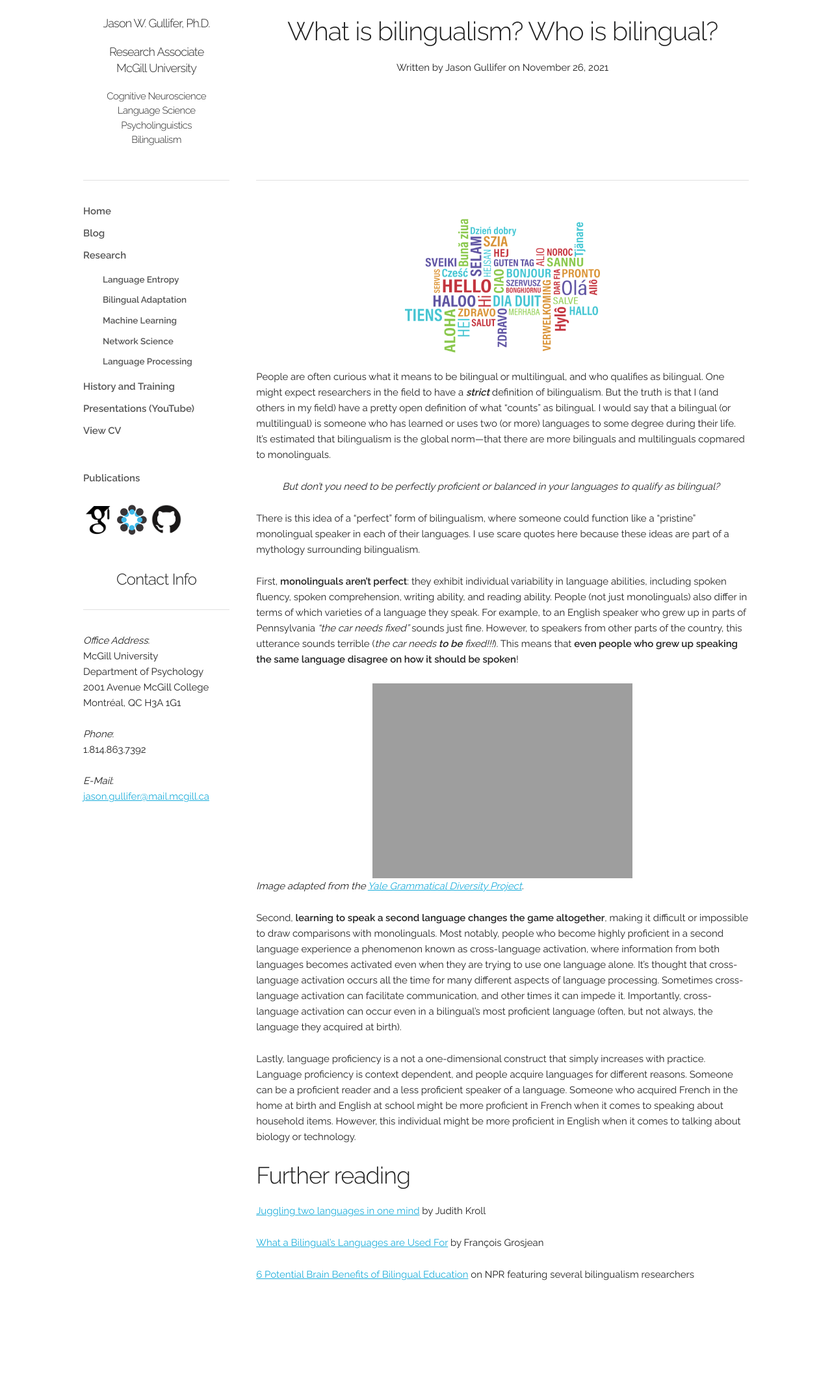
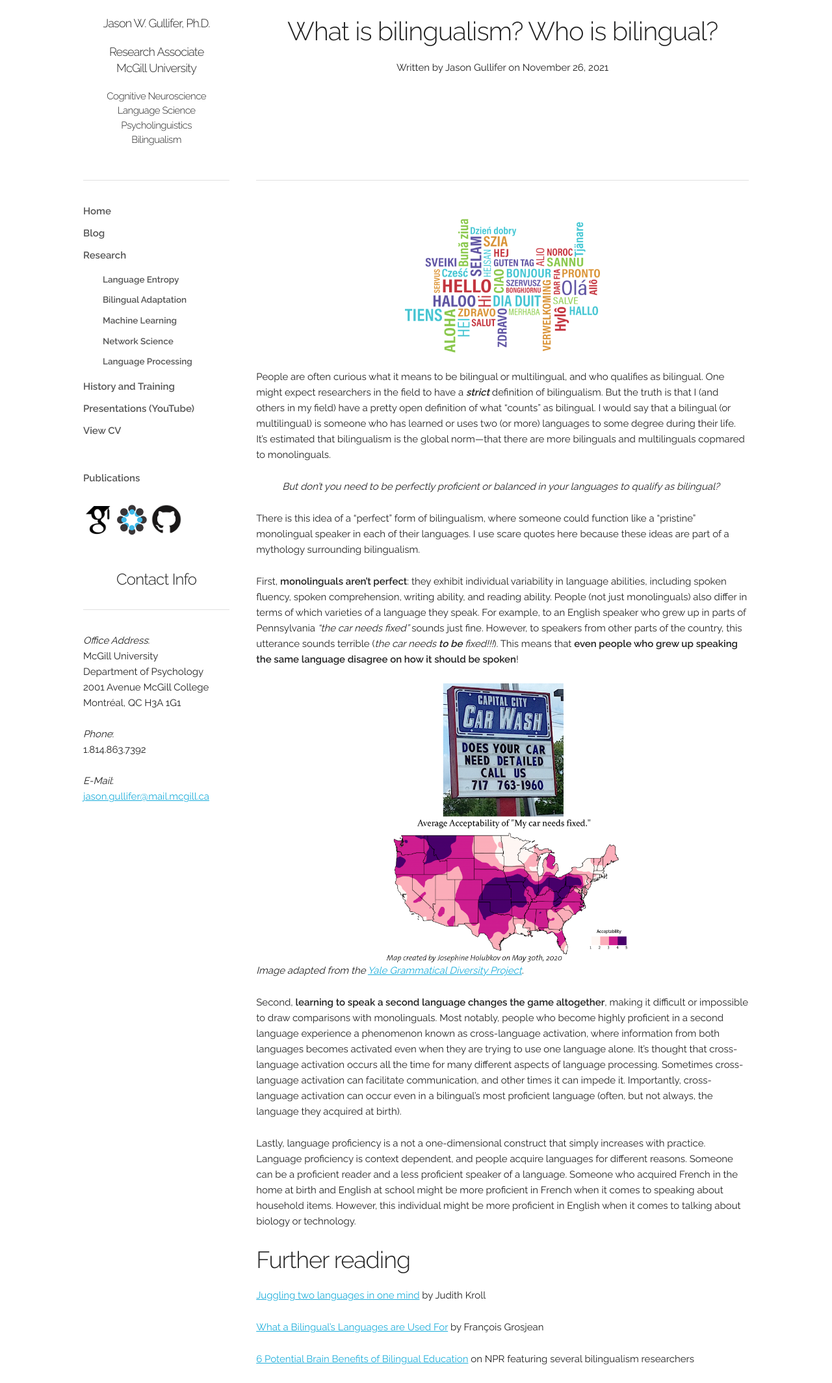
Before and after one commit to jasongullifer/jasongullifer.github.io, a Jekyll site: the page built from _posts/2021-11-26-what-is-bilingualism.md, in a window 1280 px wide. Shown: the whole page at 65% size. Built offline with Jekyll 4.4.1, drawn with Linux system fonts in a browser that asks for light colours; nearby versions of some CDN libraries; Markdown is read by kramdown in place of the engine named in the settings; comment, search, counter and statistics services are not loaded; before the commit the page ends 1999 px from its top, so only the background shows below that.

Commit message:
changed second image on blog to image tag

```diff
--- a/_posts/2021-11-26-what-is-bilingualism.md
+++ b/_posts/2021-11-26-what-is-bilingualism.md
@@ -15,7 +15,9 @@ There is this idea of a "perfect" form of bilingualism, where someone could func
 
 First, **monolinguals aren't perfect**: they exhibit individual variability in language abilities, including spoken fluency, spoken comprehension, writing ability, and reading ability. People (not just monolinguals) also differ in terms of which varieties of a language they speak. For example, to an English speaker who grew up in parts of Pennsylvania *"the car needs fixed"* sounds just fine. However, to speakers from other parts of the country, this utterance sounds terrible (*the car needs **to be** fixed!!!*). This means that **even people who grew up speaking the same language disagree on how it should be spoken**!
 
-[![image of an advertisement stating "does your car need fixed" and a language map showing acceptability of this construction throughout the USA](/images/blog/needs_fixed.png =400x "does your car need fixed?")](https://ygdp.yale.edu/phenomena/needs-washed)
+
+<a href="https://ygdp.yale.edu/phenomena/needs-washed">
+<img src="/images/blog/needs_fixed.png" alt="image of an advertisement stating 'does your car need fixed?' and a language map showing acceptability of this construction throughout the USA" width="400"></a>
 *Image adapted from the [Yale Grammatical Diversity Project](https://ygdp.yale.edu/phenomena/needs-washed).*
 
 Second, **learning to speak a second language changes the game altogether**, making it difficult or impossible to draw comparisons with monolinguals. Most notably, people who become highly proficient in a second language experience a phenomenon known as cross-language activation, where information from both languages becomes activated even when they are trying to use one language alone. It's thought that cross-language activation occurs all the time for many different aspects of language processing. Sometimes cross-language activation can facilitate communication, and other times it can impede it. Importantly, cross-language activation can occur even in a bilingual's most proficient language (often, but not always, the language they acquired at birth).
```
